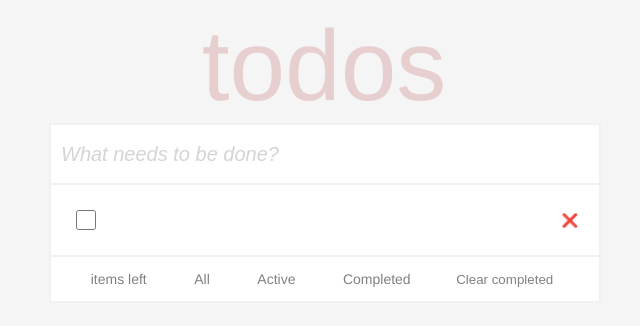
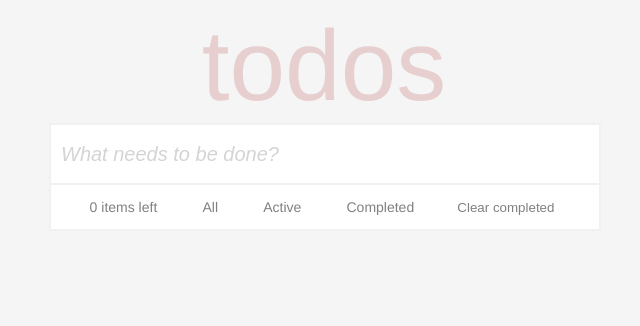
Before and after one commit to vladeiko/reactTodo, a React (Create React App) app: page / in a window 1280 px wide. Shown: the top 326 px of the page, without its empty margins (316-956 px from the left). Built offline with nearby package versions, Linux system fonts and the light colour scheme.

Commit message:
Add redux to App, Todos, CreateTodoElement

```diff
--- a/src/AddTodo.jsx
+++ b/src/AddTodo.jsx
@@ -1,6 +1,6 @@
 import React from "react";
 import { useDispatch } from "react-redux";
-import { Add, SetInputValue } from "./actions";
+import { AddTodoElement, SetInputValue } from "./actions";
 import { useSelector } from "react-redux";
 
 const AddTodo = () => {
@@ -13,7 +13,7 @@ const AddTodo = () => {
 
   const handleSubmit = (e) => {
     e.preventDefault();
-    dispatch(Add(inputValue));
+    dispatch(AddTodoElement(inputValue));
     dispatch(SetInputValue(""));
   };
 
--- a/src/App.jsx
+++ b/src/App.jsx
@@ -1,77 +1,23 @@
-import React, { Component } from "react";
+import React from "react";
 import Header from "./Header";
 import Todos from "./Todos";
 import AddTodo from "./AddTodo";
 import Filters from "./Filters";
+import { useSelector } from "react-redux";
 
-class App extends Component {
-  state = {
-    todos: [],
-  };
+const App = () => {
+  const todos = useSelector((state) => state.todosReducer);
 
-  currentId = 0;
-
-  // deleteTodo = (id) => {
-  //   const todos = this.state.todos.filter((item) => item.id !== id);
-
-  //   this.setState({
-  //     todos,
-  //   });
-  // };
-
-  // checkTodo = (id) => {
-  //   const todos = [...this.state.todos];
-  //   todos.forEach((i) => {
-  //     if (i.id === id) {
-  //       i.isChecked = !i.isChecked;
-  //     }
-  //   });
-
-  //   this.setState({
-  //     todos,
-  //   });
-  // };
-
-  // addTodo = (todo) => {
-  //   todo.id = this.currentId++;
-  //   todo.isChecked = false;
-
-  //   const todos = [todo, ...this.state.todos];
-  //   this.setState({
-  //     todos,
-  //   });
-  // };
-
-  // deleteCompleted = () => {
-  //   const todos = this.state.todos.filter((i) => !i.isChecked);
-
-  //   this.setState({
-  //     todos,
-  //   });
-  // };
-
-  render() {
   return (
     <div className="main-container">
       <Header />
       <div className="todo">
-          <AddTodo /*addTodo={this.addTodo} */ />
-          <Todos
-          // todos={this.state.todos}
-          // deleteTodo={this.deleteTodo}
-          // checkTodo={this.checkTodo}
-          />
-
-          {/* {this.state.todos.length ? ( */}
-          <Filters
-          // todos={this.state.todos}
-          // deleteCompleted={this.deleteCompleted}
-          />
-          {/* ) : null} */}
+        <AddTodo />
+        <Todos />
+        <Filters />
       </div>
     </div>
   );
-  }
-}
+};
 
 export default App;
--- a/src/CreateTodoElement.jsx
+++ b/src/CreateTodoElement.jsx
@@ -1,8 +1,12 @@
 import React from "react";
+import { useDispatch } from "react-redux";
+import { SetCheckValue } from "./actions";
 
-const CreateTodoElement = () => {
+const CreateTodoElement = ({ todo }) => {
+  const dispatch = useDispatch();
+
   const handleCheckClick = () => {
-    // checkTodo(todo.id);
+    dispatch(SetCheckValue(todo));
   };
 
   const handleRemoveClick = () => {
@@ -10,24 +14,24 @@ const CreateTodoElement = () => {
   };
 
   return (
-    <div className={"todo-list__element "} /*key={todo.id} id={todo.id}*/>
+    <div className={"todo-list__element "} key={todo.id} id={todo.id}>
       <label className="todo-label" /*htmlFor={"check-" + todo.id}*/>
         <div className="list-element">
           <div>
             <input
               className="check-button"
-              // id={"check-" + todo.id}
+              id={"check-" + todo.id}
               type="checkbox"
-              // defaultChecked={todo.isChecked}
-              // onClick={handleCheckClick}
+              defaultChecked={todo.isCompleted}
+              onClick={handleCheckClick}
             ></input>
             <span
               className={
-                "span " /* +
-                (todo.isChecked === false ? "not-completed" : "completed") */
+                "span " +
+                (todo.isCompleted === true ? "completed" : "not-completed")
               }
             >
-              {/* {todo.content} */}
+              {todo.text}
             </span>
           </div>
           <button className="remove-button" /*onClick={handleRemoveClick}*/>
--- a/src/Filters.jsx
+++ b/src/Filters.jsx
@@ -1,9 +1,13 @@
 import React from "react";
-import { useDispatch } from "react-redux";
+import { useDispatch, useSelector } from "react-redux";
 import { SetAll, SetActive, SetCompleted } from "./actions";
 
-const Filters = ({ todos, deleteCompleted }) => {
+const Filters = () => {
   const dispatch = useDispatch();
+
+  const todos = useSelector((state) => state.todosReducer.todos).filter(
+    (todo) => todo.isCompleted === false
+  );
 
   const handleAllClick = () => {
     dispatch(SetAll());
@@ -19,7 +23,7 @@ const Filters = ({ todos, deleteCompleted }) => {
 
   const filters = (
     <div className="filters">
-      <p className="filters__counter">{/*{todos.length + */} items left</p>
+      <p className="filters__counter">{todos.length} items left</p>
       <div className="selected-input">
         <input
           className="filters__show-all"
@@ -57,7 +61,7 @@ const Filters = ({ todos, deleteCompleted }) => {
         className="filters__clear-completed"
         type="radio"
         name="radio-filter"
-        onClick={deleteCompleted}
+        // onClick={deleteCompleted}
       >
         Clear completed
       </button>
--- a/src/Todos.jsx
+++ b/src/Todos.jsx
@@ -4,22 +4,25 @@ import { useSelector } from "react-redux";
 
 const Todos = () => {
   const filter = useSelector((state) => state.filterReducer);
-  const todos = useSelector((state) => state.todosReducer);
+  const todos = useSelector((state) => state.todosReducer.todos);
 
   const getLocalTodos = () => {
     if (filter === "All") return todos;
 
     if (filter === "Completed")
-      return todos.filter((i) => i.isChecked === true);
+      return todos.filter((i) => i.isCompleted === true);
 
-    if (filter === "Active") return todos.filter((i) => i.isChecked === false);
+    if (filter === "Active")
+      return todos.filter((i) => i.isCompleted === false);
   };
 
-  // const localTodos = getLocalTodos();
+  const localTodos = getLocalTodos();
 
   return (
     <div className="todo-list">
-      <CreateTodoElement />
+      {localTodos.map((todo) => (
+        <CreateTodoElement key={todo.id} todo={todo} />
+      ))}
     </div>
   );
 };
--- a/src/actions/index.jsx
+++ b/src/actions/index.jsx
@@ -1,4 +1,11 @@
 import { setAll, setCompleted, setActive } from "./filterStates";
+
+export const SetInputValue = (value) => {
+  return {
+    type: "SetInputValue",
+    payload: value,
+  };
+};
 
 export const SetAll = () => {
   return {
@@ -18,16 +25,23 @@ export const SetActive = () => {
   };
 };
 
-export const Add = (text) => {
+export const AddTodoElement = (text) => {
   return {
-    type: "Add",
+    type: "AddTodoElement",
     payload: text,
   };
 };
 
-export const SetInputValue = (value) => {
+export const DeleteTodoElement = (todo) => {
   return {
-    type: "SetInputValue",
-    payload: value,
+    type: "RemoveTodoElement",
+    payload: todo,
   };
 };
+
+export const SetCheckValue = (todo) => {
+  return {
+    type: "SetCheckValue",
+    payload: todo,
+  };
+};
--- a/src/reducers/filter.jsx
+++ b/src/reducers/filter.jsx
@@ -13,7 +13,7 @@ const filterReducer = (state = all, action) => {
       return active;
 
     default:
-      return all;
+      return state;
   }
 };
 
--- a/src/reducers/todos.jsx
+++ b/src/reducers/todos.jsx
@@ -3,20 +3,33 @@ const mainState = {
   currentId: 0,
 };
 
-const todosReducer = (state, action) => {
-  state = mainState;
-
+const todosReducer = (state = mainState, action) => {
   switch (action.type) {
-    case "Add": {
+    case "AddTodoElement": {
       let newTodo = {
-        id: state.currentId++,
+        id: state.currentId + 1,
         text: action.payload,
         isCompleted: false,
       };
 
-      state.todos.push(newTodo);
+      return {
+        todos: [newTodo, ...state.todos],
+        currentId: state.currentId + 1,
+      };
+    }
 
-      return { ...state };
+    case "SetCheckValue": {
+      const todos = [...state.todos];
+      todos.forEach((todo) => {
+        if (todo.id === action.payload.id) {
+          todo.isCompleted = !todo.isCompleted;
+          return;
+        }
+      });
+      return {
+        todos,
+        currentId: state.currentId,
+      };
     }
 
     default:
```
Also changed, not shown: 2 other files (tests, documents, lock files or other folders). Lines whose indentation alone changed are shown as unchanged.
